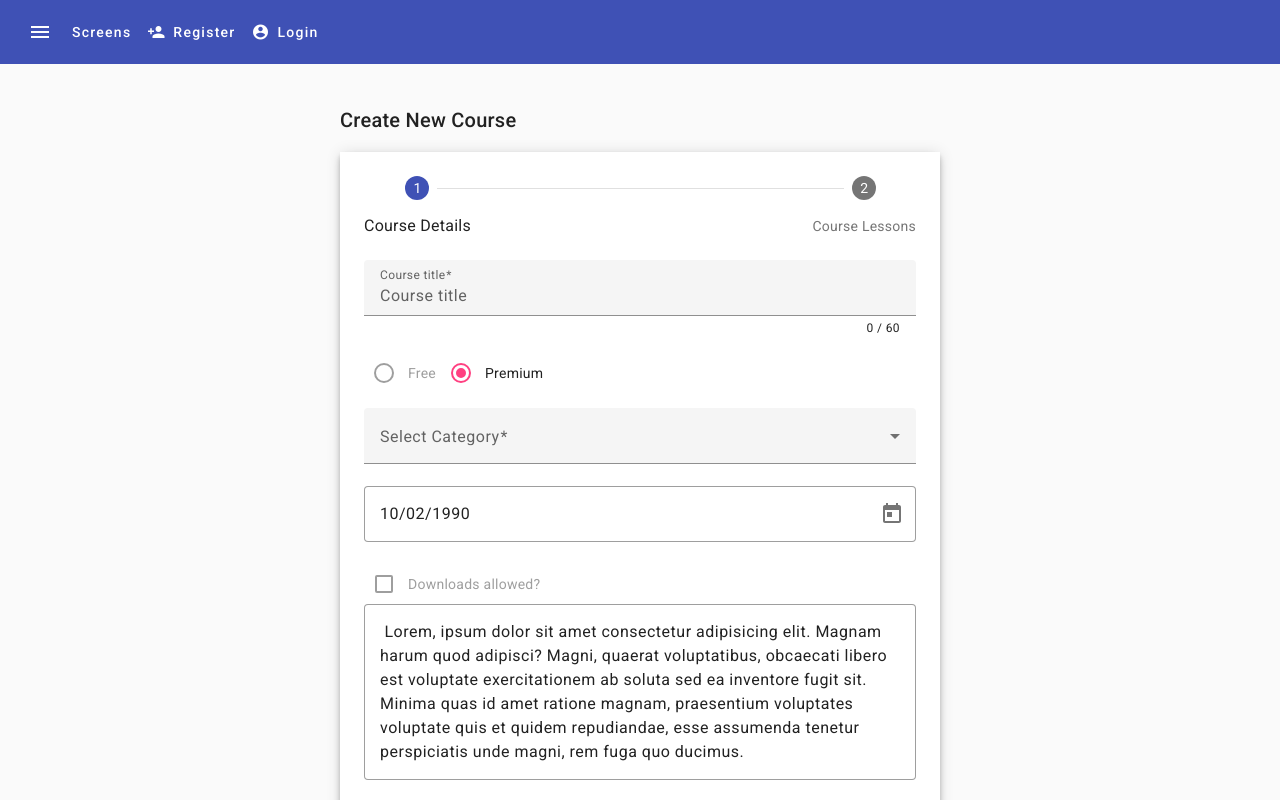
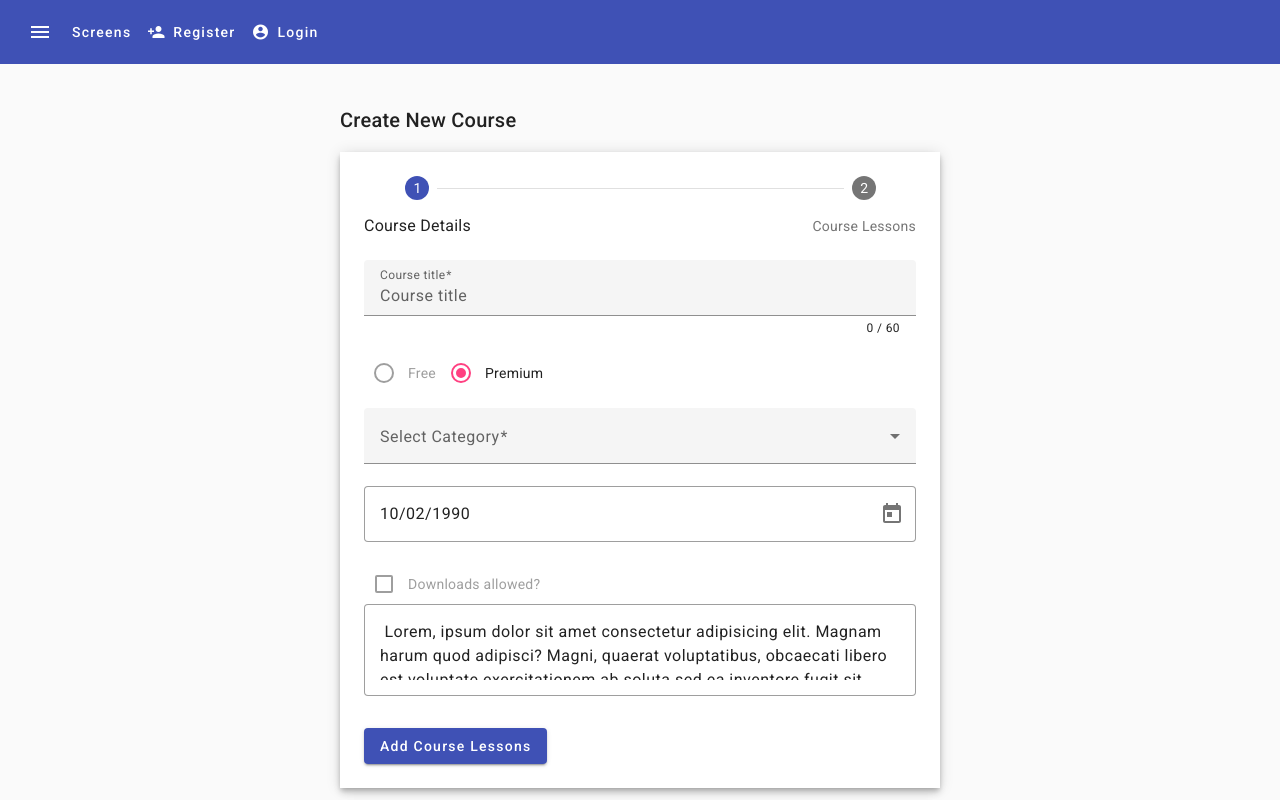
Before and after one commit to paolopci/angular-material-course, an Angular app: page /add-new-course in a window 1280 px wide. Built offline with nearby package versions, Linux system fonts and the light colour scheme.

Commit message:
[cdkAutosizeMinRows]="2" [cdkAutosizeMaxRows]="4"

```diff
--- a/src/app/create-course/create-course-step-1/create-course-step-1.component.html
+++ b/src/app/create-course/create-course-step-1/create-course-step-1.component.html
@@ -64,9 +64,12 @@
     Downloads allowed?
   </mat-checkbox>
 
+
+  <!-- Textarea -->
   <mat-form-field appearance="outline">
 
-    <textarea matInput placeholder="Description" formControlName="longDescription" cdkTextareaAutosize>
+    <textarea matInput placeholder="Description" formControlName="longDescription" cdkTextareaAutosize
+      [cdkAutosizeMinRows]="2" [cdkAutosizeMaxRows]="4">
 
     </textarea>
   </mat-form-field>
```
